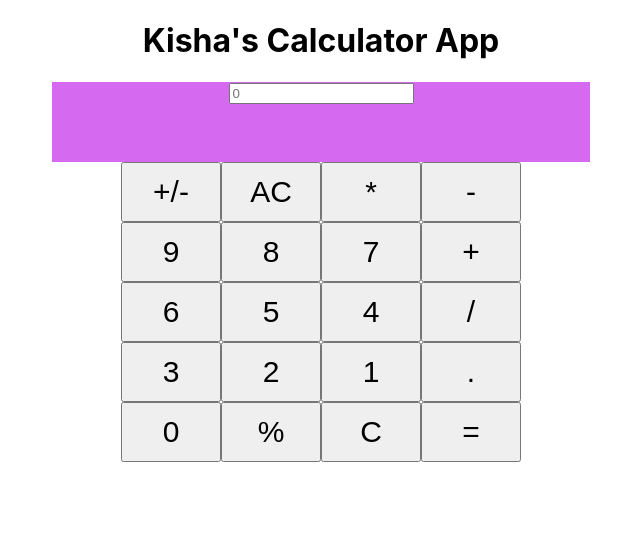
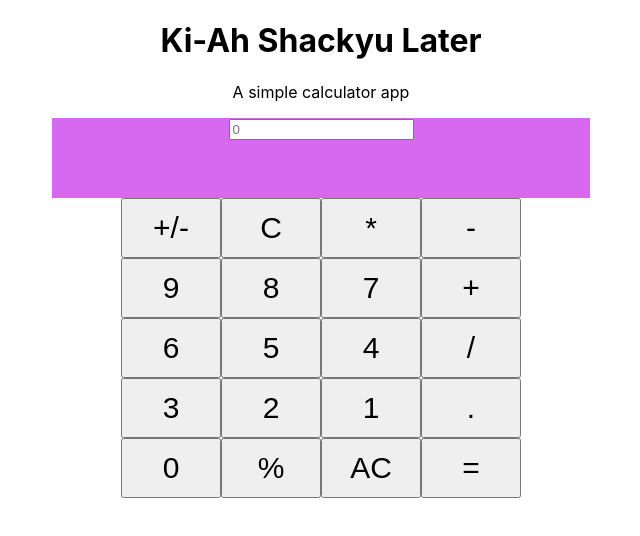
Before and after one commit to lakishaJohnson/react-calculator, a React (Create React App) app: page / in a window 1280 px wide. Shown: the top 536 px of the page, without its empty margins (319-959 px from the left). Built offline with nearby package versions, Linux system fonts and the light colour scheme.

Commit message:
Deployed code

```diff
--- a/package.json
+++ b/package.json
@@ -1,4 +1,5 @@
 {
+  "homepage": "http://lakishajohnson.github.io/react-calculator",
   "name": "react-calculator",
   "version": "0.1.0",
   "private": true,
@@ -12,6 +13,8 @@
     "web-vitals": "^1.1.2"
   },
   "scripts": {
+    "predeploy": "npm run build",
+    "deploy": "gh-pages -d build",
     "start": "react-scripts start",
     "build": "react-scripts build",
     "test": "react-scripts test",
@@ -34,5 +37,8 @@
       "last 1 firefox version",
       "last 1 safari version"
     ]
+  },
+  "devDependencies": {
+    "gh-pages": "^3.2.3"
   }
 }
--- a/src/App.js
+++ b/src/App.js
@@ -51,7 +51,7 @@ class App extends React.Component {
 
   calculate = () => {
     const arr = this.state.result.split(/\+|-|\*|\//);
-    console.log(arr);
+    // console.log(arr);
     const [x, y] = arr;
     const { operation } = this.state;
 
@@ -61,15 +61,11 @@ class App extends React.Component {
         result: value.toString(),
       });
     } else if (operation === "-") {
-      const arr = this.state.result.split("-");
-      const [x, y] = arr;
       let value = Number(x) - Number(y);
       this.setState({
         result: value.toString(),
       });
     } else if (operation === "*") {
-      const arr = this.state.result.split("*");
-      const [x, y] = arr;
       let value = Number(x) * Number(y);
       this.setState({
         result: value.toString(),
--- a/src/components/CalculatorKeys.js
+++ b/src/components/CalculatorKeys.js
@@ -2,7 +2,7 @@ import React from "react";
 
 const keys = [
   { id: "invert", keyType: "operator", value: "+/-" },
-  { id: "allClear", keyType: "function", value: "AC" },
+  { id: "clear", keyType: "function", value: "C" },
   { id: "multiply", keyType: "operator", value: "*" },
   { id: "minus", keyType: "operator", value: "-" },
   { id: "9", keyType: "number", value: "9" },
@@ -19,7 +19,7 @@ const keys = [
   { id: "dot", keyType: "number", value: "." },
   { id: "0", keyType: "number", value: "0" },
   { id: "%", keyType: "number", value: "%" },
-  { id: "clear", keyType: "function", value: "C" },
+  { id: "allClear", keyType: "function", value: "AC" },
   { id: "total", keyType: "function", value: "=" },
 ];
 
--- a/src/components/Heading.js
+++ b/src/components/Heading.js
@@ -1,7 +1,8 @@
 const Headings = () => {
   return (
     <div>
-      <h1>Kisha's Calculator App</h1>
+      <h1>Ki-Ah Shackyu Later</h1>
+      <p>A simple calculator app</p>
     </div>
   );
 };
```
Also changed, not shown: 1 other file (tests, documents, lock files or other folders).
